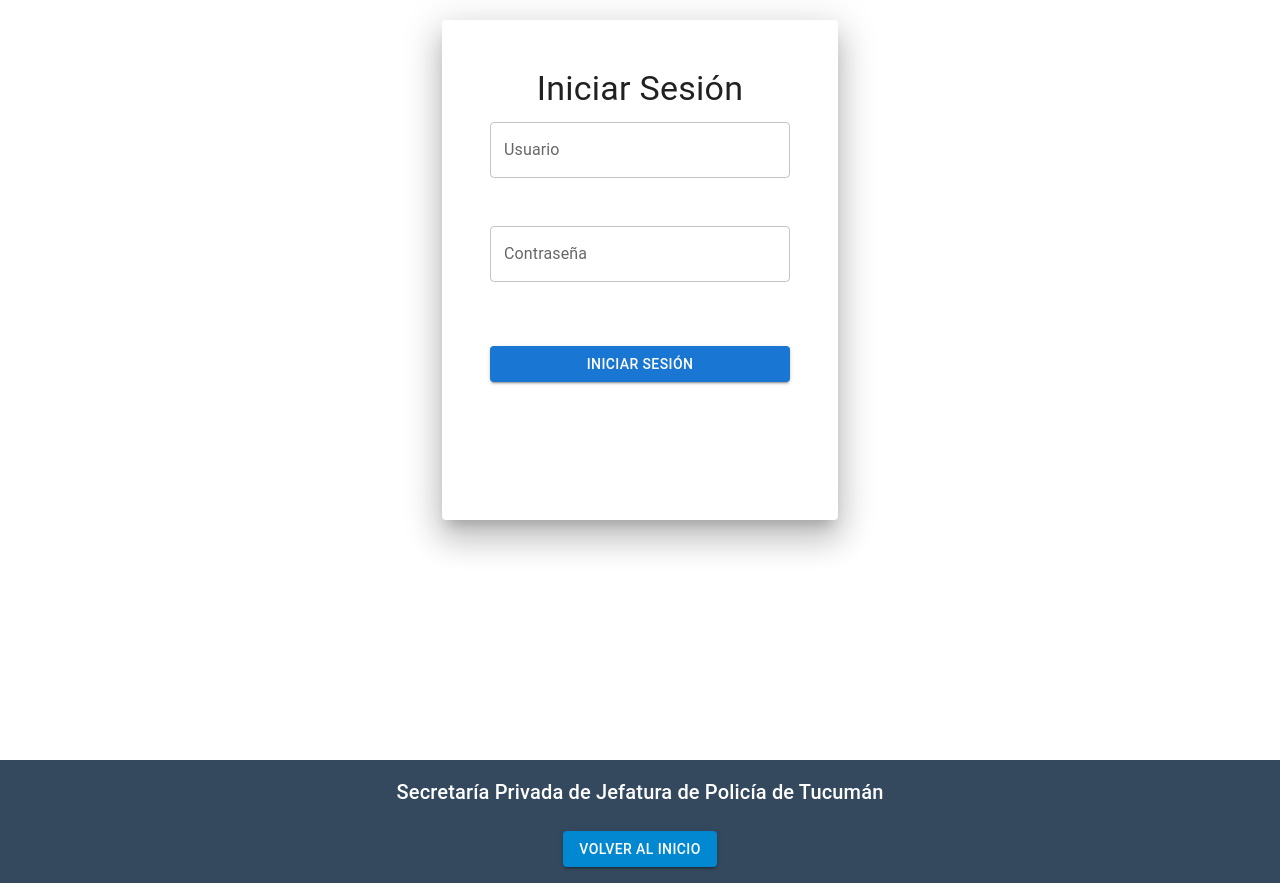
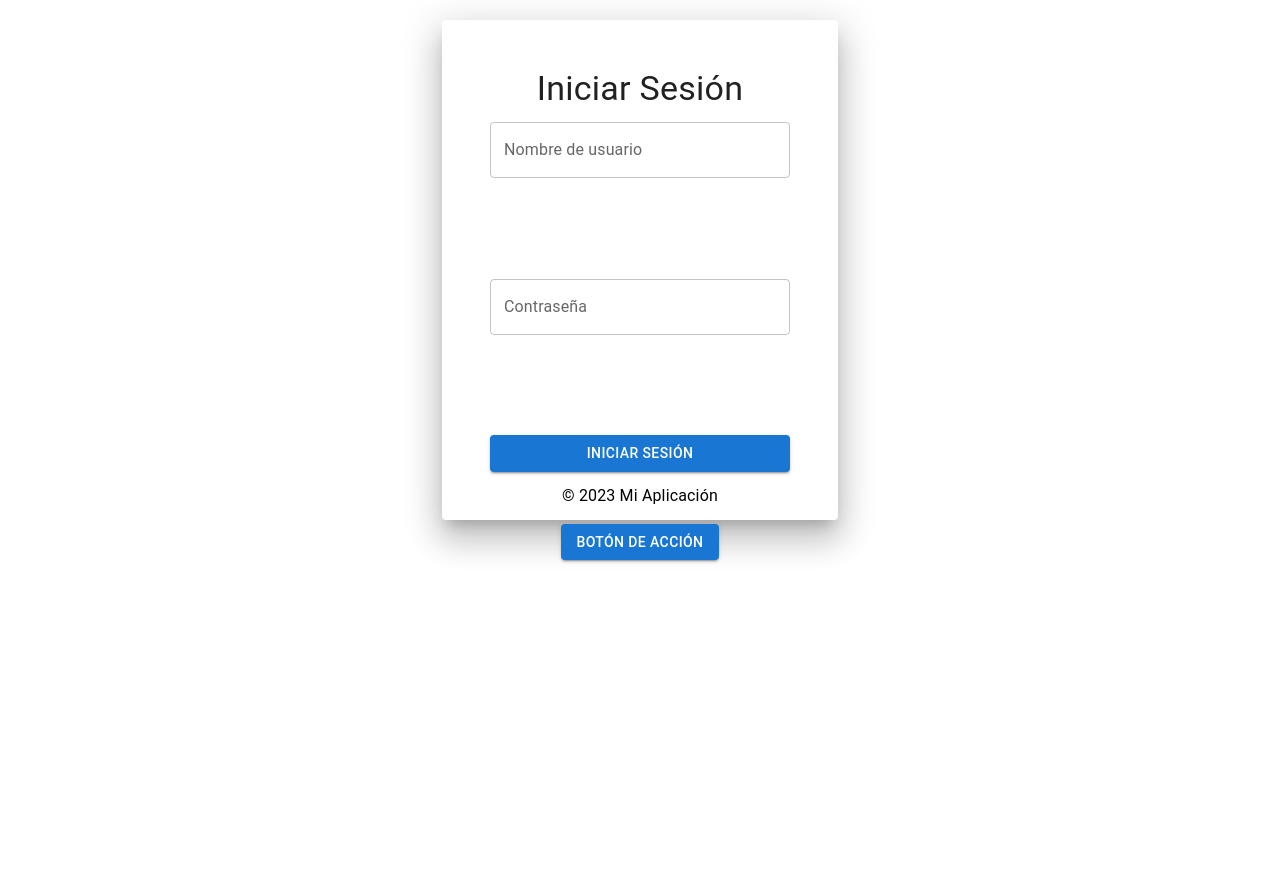
Before and after one commit to Sanchez-F-M/LibroDeResolucionesV2, a React (Vite) app in the folder front/: page / in a window 1280 px wide. Shown: the part 220-1103 px from the top of the page. After the commit the page ends 800 px from the top, so only its background shows below. Built offline with nearby package versions, Linux system fonts and the light colour scheme.

Commit message:
cambios provisorios en el front 13/01/25

```diff
--- a/front/src/App.jsx
+++ b/front/src/App.jsx
@@ -1,4 +1,4 @@
-import React from 'react';
+import React, { useState } from 'react';
 import { BrowserRouter, Routes, Route } from 'react-router-dom';
 import Navbar from './Components/layouts/navbar/Navbar';
 import Login from './pages/login/Login';
@@ -8,10 +8,16 @@ import Cargas from './pages/Cargas/Cargas';
 import Busquedas from './pages/busquedas/busquedas';
 
 const App = () => {
+  const [darkMode, setDarkMode] = useState(false);
+
+  const toggleDarkMode = () => {
+    setDarkMode(!darkMode);
+  };
+
   return (
     <BrowserRouter>
       <div>
-        <Navbar />
+        <Navbar darkMode={darkMode} toggleDarkMode={toggleDarkMode} />
         <Routes>
           <Route path={'/'} element={<Login />} />
           <Route path={'/home'} element={<HomeContainer />} />
@@ -19,7 +25,7 @@ const App = () => {
           <Route path={'/cargas'} element={<Cargas />} />
           {/* <Route path={'*'} element={} /> */}
         </Routes>
-        <Footer />
+        <Footer darkMode={darkMode} />
       </div>
     </BrowserRouter>
   );
--- a/front/src/Components/layouts/footer/Footer.jsx
+++ b/front/src/Components/layouts/footer/Footer.jsx
@@ -1,48 +1,23 @@
-import { useState } from 'react';
-// import Logo from '../../../assets/logo3-removebg-preview (1).png';
-import './footer.css';
-import Navbar from '../navbar/Navbar';
 import React from 'react';
-import { Box, Typography, Button, Container } from '@mui/material';
+import { Box, Typography, Button } from '@mui/material';
 
-const Footer = () => {
-  const handleBackToTop = () => {
-    window.scrollTo({ top: 10, behavior: 'smooth' });
-  };
-
+const Footer = ({ darkMode }) => {
   return (
     <Box
-      // position="relative"
-      component="footer"
-      color="white"
       sx={{
-        display: 'flex',
-        position: 'relative',
-        flexDirection: 'column',
-        backgroundColor: '#34495e',
-        color: 'white',
-        py: 2,
-        mt: 30,
+        backgroundColor: darkMode ? '#333' : '#ffffffffff',
+        color: darkMode ? '#fff' : '#000',
+        padding: '20px',
+        textAlign: 'center',
+        position: 'fixed',
+        bottom: 0,
+        width: '100%',
       }}
     >
-      <Container
-        maxWidth="lg"
-        sx={{ fontFamily: 'sans-serif', textAlign: 'center' }}
-      >
-        <Typography variant="h6" gutterBottom>
-          Secretaría Privada de Jefatura de Policía de Tucumán
-        </Typography>
-
-        {/* Botón "Volver al inicio" */}
-        <Button
-          variant="contained"
-          color="info"
-          onClick={handleBackToTop}
-          sx={{ mt: 2 }}
-        >
-          Volver al inicio
-        </Button>
-      </Container>
+      <Typography variant="body1">© 2023 Mi Aplicación</Typography>
+      <Button variant="contained" color="primary" sx={{ mt: 2 }}>
+        Botón de Acción
+      </Button>
     </Box>
   );
 };
--- a/front/src/Components/layouts/navbar/Navbar.jsx
+++ b/front/src/Components/layouts/navbar/Navbar.jsx
@@ -19,7 +19,7 @@ const Navbar = () => {
   };
 
   return (
-    <AppBar color={darkMode ? 'default' : 'primary'}>
+    <AppBar color={darkMode ? 'default' : 'secondary'}>
       <Toolbar className="navbar-container ">
         {/* Logo y subtítulo a la izquierda */}
         <Box
--- a/front/src/pages/Cargas/Cargas.jsx
+++ b/front/src/pages/Cargas/Cargas.jsx
@@ -179,7 +179,7 @@ const Cargas = () => {
               onClick={handleUpload}
               style={{ marginTop: '50px' }}
             >
-              Cargar Archivos ({files.length})
+              Guardar Resolución ({files.length})
             </Button>
           </CardContent>
         </Card>
--- a/front/src/pages/Home/HomeContainer.jsx
+++ b/front/src/pages/Home/HomeContainer.jsx
@@ -18,26 +18,26 @@ const HomeContainer = () => {
       container
       spacing={6}
       justifyContent="center"
-      style={{ marginTop: '20px', gap: '50px' }}
+      style={{ marginTop: '200px', gap: '50px' }}
     >
       {/* Card 1: Buscar Archivos */}
       <Grid item xs={12} sm={6} md={4}>
         <Card>
           <CardMedia
             component="img"
-            height="540"
+            height="140"
             image={lupa} // Reemplaza con la URL de tu imagen
-            alt="Buscar Archivos"
+            alt="Buscar Resoluciones"
           />
           <CardContent>
             <Typography variant="h5" component="div">
-              Buscar Archivos
+              {/* Buscar Archivos */}
             </Typography>
           </CardContent>
           <Link to="/buscador">
             <CardActions>
               <Button variant="contained" color="primary" fullWidth>
-                Buscar Archivos
+                Buscar Resoluciones
               </Button>
             </CardActions>
           </Link>
@@ -48,19 +48,19 @@ const HomeContainer = () => {
         <Card>
           <CardMedia
             component="img"
-            height="540"
+            height="140"
             image={flecha} // Reemplaza con la URL de tu imagen
             alt="Cargar Archivos"
           />
           <CardContent>
             <Typography variant="h5" component="div">
-              Cargar Archivos
+              {/* Cargar Resoluciones */}
             </Typography>
           </CardContent>
           <Link to="/cargas">
             <CardActions>
               <Button variant="contained" color="primary" fullWidth>
-                Cargar Archivos
+                Cargar Resoluciones
               </Button>
             </CardActions>
           </Link>
--- a/front/src/pages/busquedas/busquedas.jsx
+++ b/front/src/pages/busquedas/busquedas.jsx
@@ -19,9 +19,14 @@ import FormLabel from '@mui/material/FormLabel';
 const busquedas = () => {
   const [imageUrl, setImageUrl] = useState('');
   const [previewUrl, setPreviewUrl] = useState('');
+  const [showInputs, setShowInputs] = useState(false);
 
   const handleSearch = () => {
     setPreviewUrl(imageUrl);
+  };
+
+  const handleModify = () => {
+    setShowInputs(true);
   };
 
   return (
@@ -127,6 +132,40 @@ const busquedas = () => {
                   Descargar
                 </Button>
               </CardContent>
+              <CardContent>
+                <Button
+                  variant="contained"
+                  color="primary"
+                  fullWidth
+                  onClick={handleModify}
+                >
+                  Modificar
+                </Button>
+              </CardContent>
+              {showInputs && (
+                <CardContent>
+                  <TextField
+                    label="Input 1"
+                    variant="outlined"
+                    fullWidth
+                    style={{ marginBottom: '10px' }}
+                  />
+                  <TextField
+                    label="Input 2"
+                    variant="outlined"
+                    fullWidth
+                    style={{ marginBottom: '10px' }}
+                  />
+                  <Button
+                    variant="contained"
+                    color="primary"
+                    fullWidth
+                    onClick={handleModify}
+                  >
+                    Guardar
+                  </Button>
+                </CardContent>
+              )}
             </>
           )}
         </Card>
--- a/front/src/pages/login/Login.jsx
+++ b/front/src/pages/login/Login.jsx
@@ -1,13 +1,13 @@
 import React, { useState } from 'react';
 import {
+  Container,
+  Paper,
+  Typography,
   TextField,
   Button,
   Box,
-  Typography,
-  Container,
-  Paper,
 } from '@mui/material';
-import { Link, Links } from 'react-router-dom';
+import { Link } from 'react-router-dom';
 
 const Login = () => {
   const [username, setUsername] = useState('');
@@ -19,6 +19,23 @@ const Login = () => {
 
     if (!username || !password) {
       setError('Por favor, complete todos los campos.');
+      return;
+    }
+
+    const usernameRegex = /^[a-zA-Z0-9._-]{3,}$/;
+    const passwordRegex = /^(?=.*[A-Za-z])(?=.*\d)[A-Za-z\d]{8,}$/;
+
+    if (!usernameRegex.test(username)) {
+      setError(
+        'El nombre de usuario debe tener al menos 3 caracteres y solo puede contener letras, números, puntos, guiones y guiones bajos.'
+      );
+      return;
+    }
+
+    if (!passwordRegex.test(password)) {
+      setError(
+        'La contraseña debe tener al menos 8 caracteres, incluyendo al menos una letra y un número.'
+      );
       return;
     }
 
@@ -41,16 +58,16 @@ const Login = () => {
               display: 'flex',
               flexDirection: 'column',
               height: '350px',
-              width: '300px',
-              gap: 6,
+              justifyContent: 'space-between',
             }}
           >
             <TextField
-              label="Usuario"
+              label="Nombre de usuario"
               variant="outlined"
               value={username}
               onChange={e => setUsername(e.target.value)}
-              fullWidth
+              error={!!error}
+              helperText={error}
             />
             <TextField
               label="Contraseña"
@@ -58,26 +75,12 @@ const Login = () => {
               variant="outlined"
               value={password}
               onChange={e => setPassword(e.target.value)}
-              fullWidth
+              error={!!error}
+              helperText={error}
             />
-
-            {error && (
-              <Typography color="error" align="center">
-                {error}
-              </Typography>
-            )}
-
-            <Link to="/home">
-              <Button
-                type="submit"
-                variant="contained"
-                color="primary"
-                fullWidth
-                sx={{ mt: 2 }}
-              >
-                Iniciar Sesión
-              </Button>
-            </Link>
+            <Button type="submit" variant="contained" color="primary">
+              Iniciar Sesión
+            </Button>
           </Box>
         </form>
       </Paper>
```
